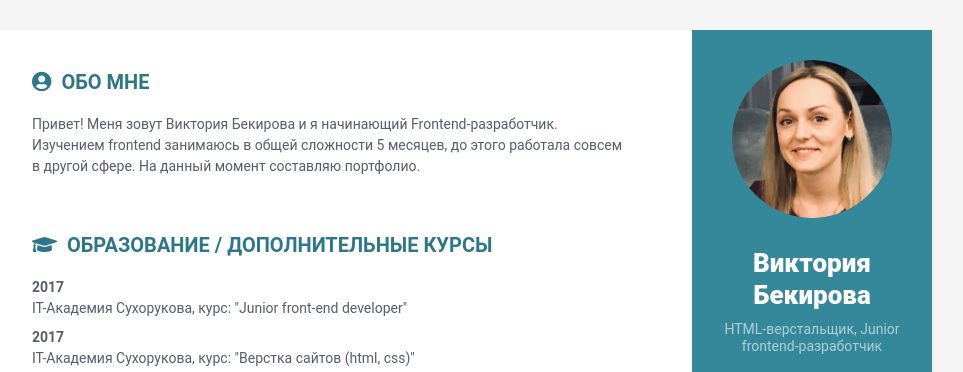
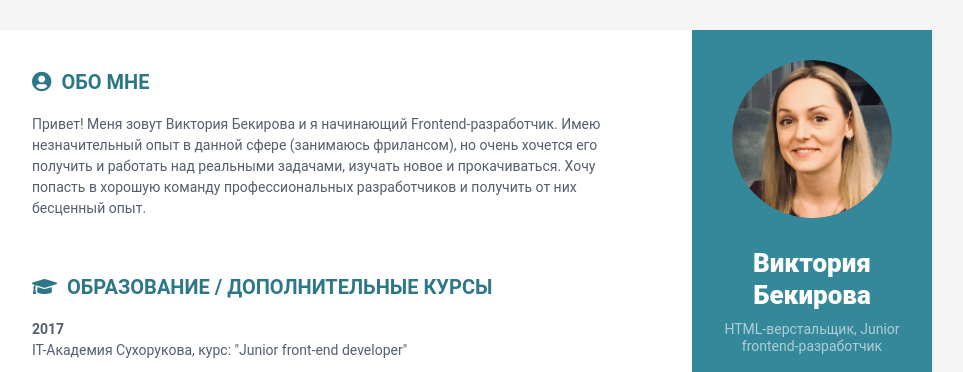
Before and after one commit to ViktoriiaBekirova/Resume, a website: page app/index.html in a window 1280 px wide. Shown: the top 372 px of the page, without its empty margins (188-1151 px from the left). Drawn offline with nearby package versions, Linux system fonts and the light colour scheme.

Commit message:
about me

```diff
--- a/app/index.html
+++ b/app/index.html
@@ -36,7 +36,7 @@
                     <section class="section summary-section">
                         <h4 class="section-title"><i class="fas fa-user-circle"></i>Обо мне</h4>
                         <div class="summary">
-                            <p>Привет! Меня зовут Виктория Бекирова  и я начинающий Frontend-разработчик. Изучением frontend занимаюсь в общей сложности 5 месяцев, до этого работала совсем в другой сфере. На данный момент составляю портфолио.</p>
+                            <p>Привет! Меня зовут Виктория Бекирова  и я начинающий Frontend-разработчик. Имею незначительный опыт в данной сфере (занимаюсь фрилансом), но очень хочется его получить и работать над реальными задачами, изучать новое и прокачиваться. Хочу попасть в хорошую команду профессиональных разработчиков и получить от них бесценный опыт.</p>
                         </div>
                     </section>
                     <section class="section summary-section">
```
Also changed, not shown: dist/index.html.
